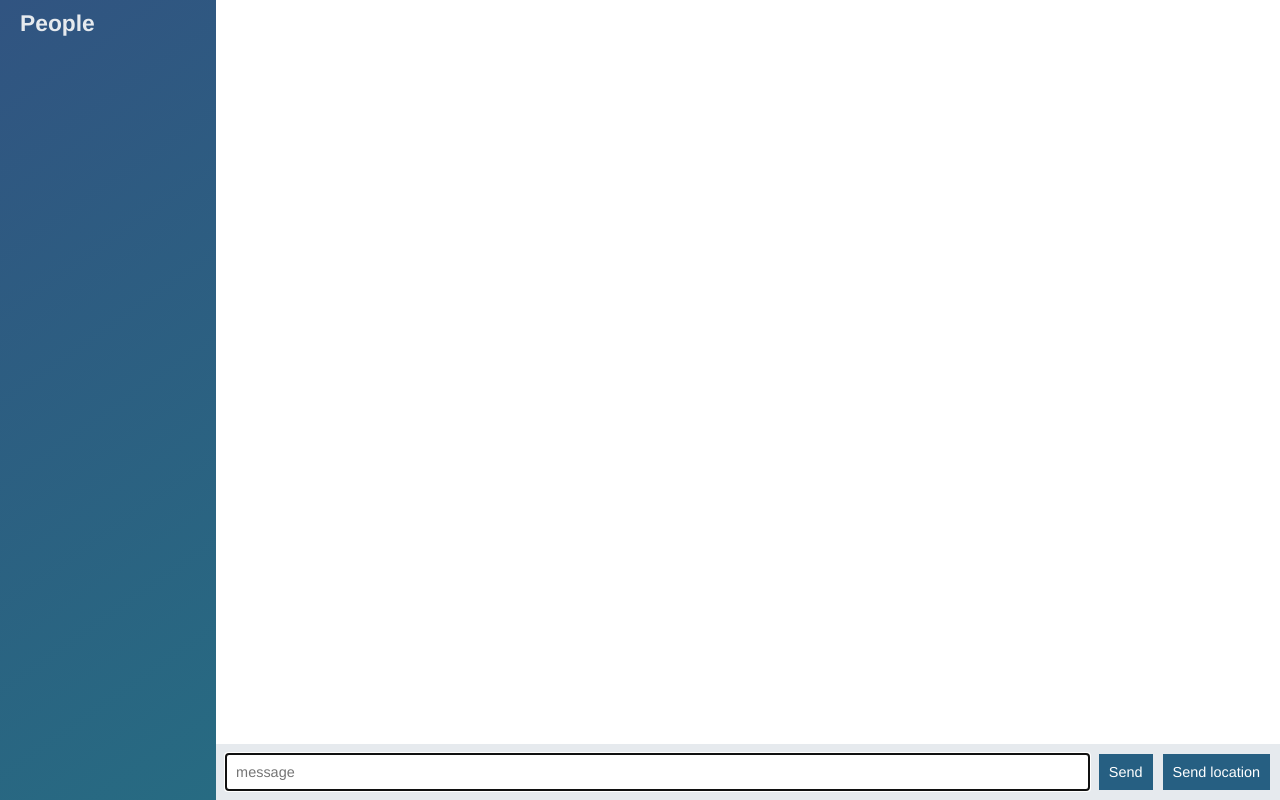
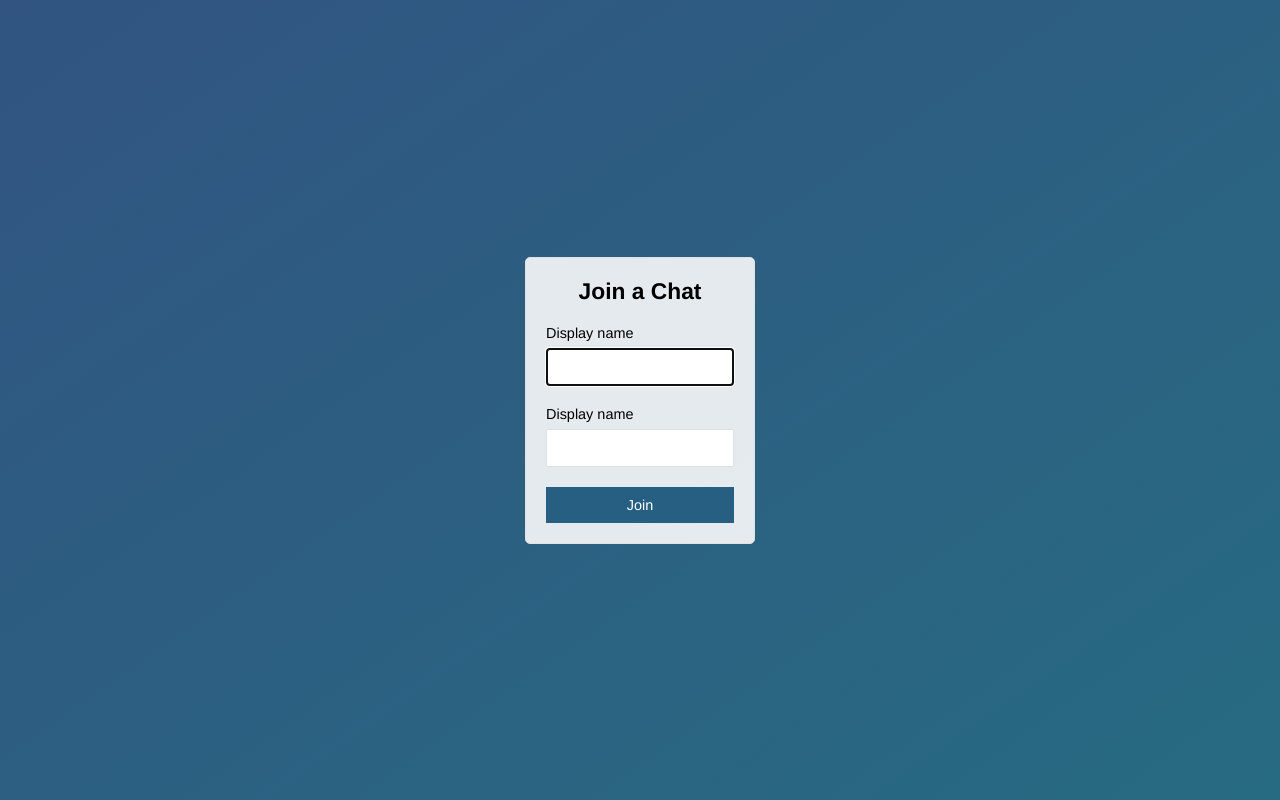
Before and after one commit to fujisaku-yuka/node-course-2-chat-app, a website: page public/index.html in a window 1280 px wide. Drawn offline with nearby package versions, Linux system fonts and the light colour scheme; no server answers.

Commit message:
Add join page that submits to chat.html

```diff
--- a/public/index.html
+++ b/public/index.html
@@ -3,55 +3,29 @@
 <html>
 <head>
   <meta charset="utf-8" />
+  <title>Join | ChatApp</title>
+  <meta name="viewport" content="width=device-with, initial-scale=1, user-scalable=no">
   <link rel="stylesheet" href="/css/style.css">
 </head>
 
-<body class="chat">
-  <div class="chat__sidebar">
-    <h3>People</h3>
-    <div id="users"></div>
+<body class="centered-form">
+  <div class="centered-form__form">
+    <form action="/chat.html">
+      <div class="form-field">
+        <h3>Join a Chat</h3>
+      </div>
+      <div class="form-field">
+        <label>Display name</label>
+        <input type="text" name="name" autofocus />
+      </div>
+      <div class="form-field">
+        <label>Display name</label>
+        <input type="text" name="room" />
+      </div>
+      <div class="form-field">
+        <button>Join</button>
+      </div>
+    </form>
   </div>
-
-  <div class="chat__main">
-    <ol id="messages" class="chat__messages"></ol>
-
-    <div class="chat__footer">
-      <form id="message-form">
-        <input name="message" type="text" placeholder="message" autofocus autocomplete="off" />
-        <button>Send</button>
-      </form>
-      <button id="send-location">Send location</button>
-    </div>
-  </div>
-
-  <script id="message-template" type="text/template">
-    <li class="message">
-      <div class="message__title">
-        <h4>{{from}}</h4>
-        <span>{{createdAt}}</span>
-      </div>
-      <div class="message__body">
-        <p>{{text}}</p>
-      </div>
-    </li>
-  </script>
-
-  <script id="location-message-template" type="text/template">
-    <li class="message">
-      <div class="message__title">
-        <h4>{{from}}</h4>
-        <span>{{createdAt}}</span>
-      </div>
-      <div class="message__body">
-        <p><a href="{{url}}" target="_blank">My current location</a></p>
-      </div>
-    </li>
-  </script>
-
-  <script src="/socket.io/socket.io.js"></script>
-  <script src="/js/libs/jquery-3.2.1.min.js"></script>
-  <script src="/js/libs/moment.js"></script>
-  <script src="/js/libs/mustache.js"></script>
-  <script src="/js/index.js"></script>
 </body>
 </html>
```
Also changed, not shown: public/chat.html (added, +59 -0 lines), public/js/chat.js (renamed from public/js/index.js).
